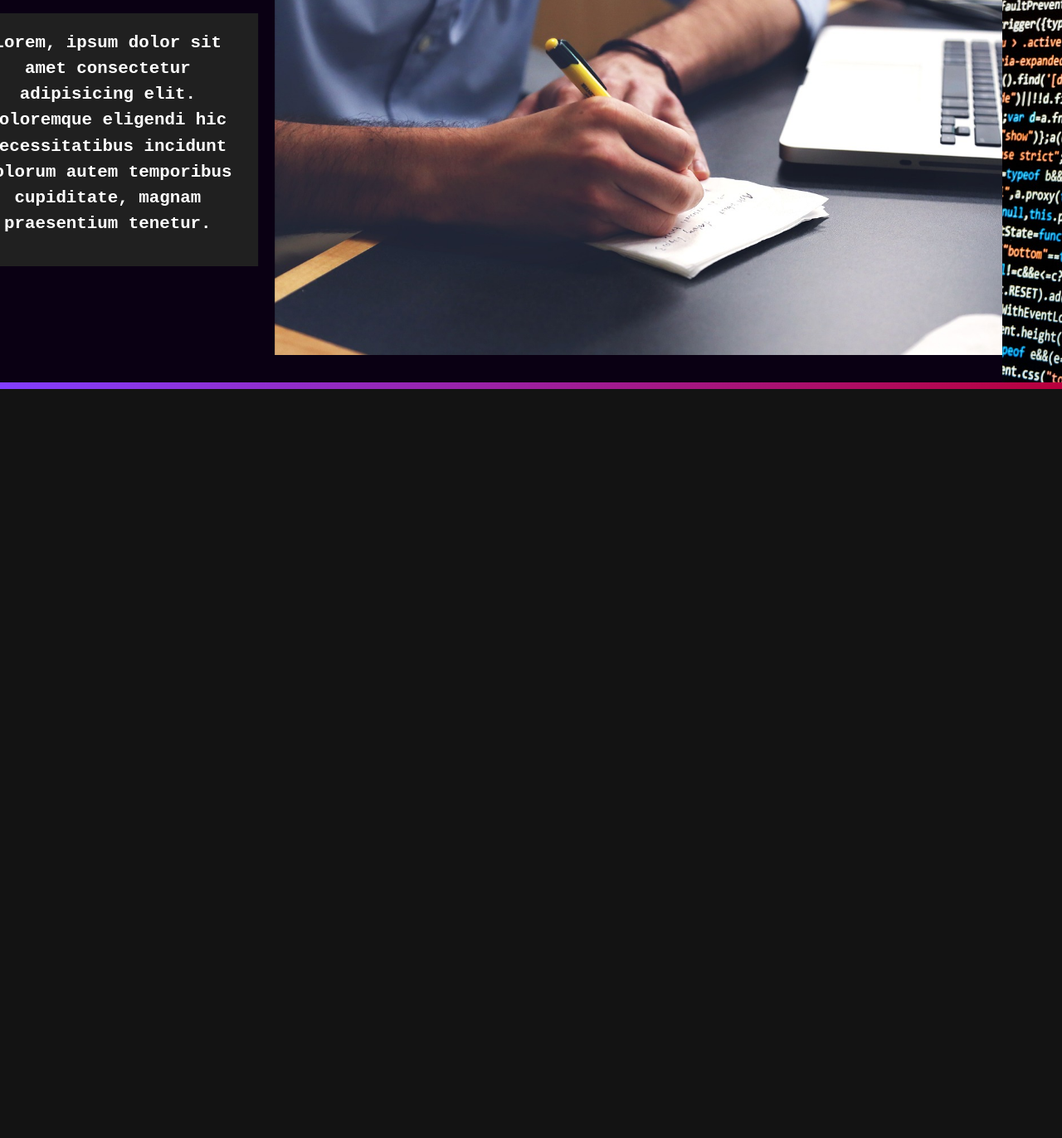
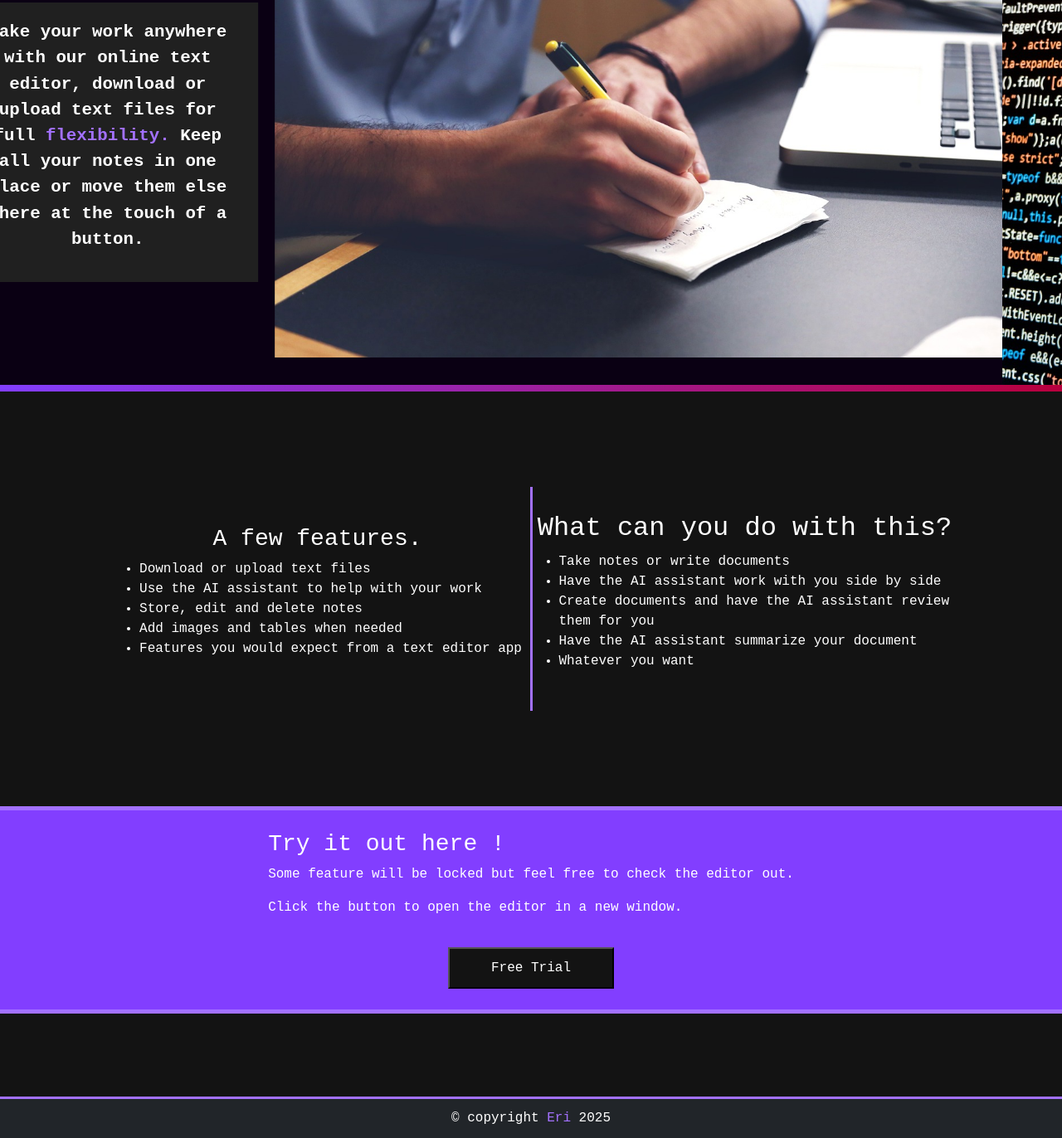
Before and after one commit to Tiny-B/notabita, a website: page index.html in a window 1280 px wide. Shown: the part 379-1751 px from the top of the page at 83% size. Before the commit the page ends 848 px from the top, so only its background shows below. Drawn offline with nearby package versions, Linux system fonts and the light colour scheme.

Commit message:
Finish landing page layout

```diff
--- a/index.html
+++ b/index.html
@@ -17,11 +17,14 @@
           <button class="navbar-toggler" type="button" data-bs-toggle="offcanvas" data-bs-target="#offcanvasDarkNavbar" aria-controls="offcanvasDarkNavbar" aria-label="Toggle navigation">
             <span class="navbar-toggler-icon"></span>
           </button>
-          <a class="navbar-brand" href="#">Notabita</a>
-
+          <a class="navbar-brand" href="#"><span>N</span>otabit<span>a</span></a>
+          <div>
+            <button class="nav-btn">SignUp</button>
+            <button class="nav-btn">Login</button>
+          </div>
           <div class="offcanvas offcanvas-start text-bg-dark" tabindex="-1" id="offcanvasDarkNavbar" aria-labelledby="offcanvasDarkNavbarLabel">
             <div class="offcanvas-header">
-              <h5 class="offcanvas-title" id="offcanvasDarkNavbarLabel">Dark offcanvas</h5>
+              <h5 class="offcanvas-title" id="offcanvasDarkNavbarLabel">Site Links</h5>
               <button type="button" class="btn-close btn-close-white" data-bs-dismiss="offcanvas" aria-label="Close"></button>
             </div>
             <div class="offcanvas-body">
@@ -69,18 +72,19 @@
     </header>
 
     <main class="flex-container">
-      <hgroup>
+      <div>
         <h1>A notes app you can rely on</h1>
-        <h3>Work smarter, not harder</h3>
-      </hgroup>
+        <div class="hor-divider"></div>
+        <h3>Work <span>smarter</span>, not harder</h3>
+      </div>
 
       <section class="banner flex-container">
-        <div id="carouselExampleSlidesOnly" class="carousel slide" data-bs-ride="carousel">
+        <div id="carouselExampleSlidesOnly" class="carousel slide" data-bs-ride="carousel" data-bs-interval="5000">
           <div class="carousel-inner">
             <div class="carousel-item active">
               <div class="flex-container banner-item">
                 <div class="banner-txt-container flex-container">
-                  <p class="banner-txt">Lorem, ipsum dolor sit amet consectetur adipisicing elit. Doloremque eligendi hic necessitatibus incidunt dolorum autem temporibus cupiditate, magnam praesentium tenetur.</p>
+                  <p class="banner-txt">Take your work anywhere with our online text editor, download or upload text files for full <span>flexibility.</span> Keep all your notes in one place or move them else where at the touch of a button.</p>
                 </div>
                 <div>
                   <img src="./resources/image/man-593333_1280.jpg" class="d-block w-100"  alt="...">
@@ -93,7 +97,7 @@
                   <img src="./resources/image/programming-1857236_1280.jpg" class="d-block w-100"  alt="...">
                 </div>
                 <div class="banner-txt-container">
-                  <p class="banner-txt">Lorem, ipsum dolor sit amet consectetur adipisicing elit. Doloremque eligendi hic necessitatibus incidunt dolorum autem temporibus cupiditate, magnam praesentium tenetur.</p>
+                  <p class="banner-txt">Work smarter with our integrated <span>AI assistant</span>, able to answer questions and talk about your text file, can't remember a statistic you wrote earlier, ask Nota, need to know a historical fact, no need to open a new tab and go else where, just ask Nota, right from the editor.</p>
                 </div>
               </div>
             </div>
@@ -101,10 +105,43 @@
           </div>
         </div>
       </section>
+
+      <section class="feature-list flex-container">
+        <div class="feature-list-item flex-container">
+          <h3>A few features.</h3>
+          <ul>
+            <li>Download or upload text files</li>
+            <li>Use the AI assistant to help with your work</li>
+            <li>Store, edit and delete notes</li>
+            <li>Add images and tables when needed</li>
+            <li>Features you would expect from a text editor app</li>
+          </ul>
+        </div>
+        <div class="vert-divider"></div>
+        <div class="feature-list-item flex-container">
+          <hgroup><h2>What can you do with this?</h2></hgroup>
+          <ul>
+            <li>Take notes or write documents</li>
+            <li>Have the AI assistant work with you side by side</li>
+            <li>Create documents and have the AI assistant review them for you</li>
+            <li>Have the AI assistant summarize your document</li>
+            <li>Whatever you want</li>
+          </ul>
+        </div>
+      </section>
+
+      <section class="try-out flex-container">
+        <hgroup>
+          <h3>Try it out here !</h3>
+          <p>Some feature will be locked but feel free to check the editor out.</p>
+          <p>Click the button to open the editor in a new window.</p>
+        </hgroup>
+        <button class="try-btn">Free Trial</button>
+      </section>
     </main>
 
-    <footer>
-
+    <footer class="flex-container">
+      <p>© copyright <span>Eri</span> 2025</p>
     </footer>
     <link href="./resources/script/index.js">
     <script src="https://cdn.jsdelivr.net/npm/bootstrap@5.3.8/dist/js/bootstrap.bundle.min.js" integrity="sha384-FKyoEForCGlyvwx9Hj09JcYn3nv7wiPVlz7YYwJrWVcXK/BmnVDxM+D2scQbITxI" crossorigin="anonymous"></script>
--- a/resources/script/index.js
+++ b/resources/script/index.js
@@ -15,3 +15,5 @@
 // theme selector
 // header and footer
 // stats display, word count etc
+
+console.info('Hi there');
--- a/resources/style/style.css
+++ b/resources/style/style.css
@@ -25,12 +25,63 @@
   object-fit: cover;
 }
 
+span {
+  color: rgb(163, 113, 255)
+}
+
+h1 {
+  font-weight: bold;
+}
+
 .flex-container {
   display: flex;
   justify-content: center;
   align-items: center;
 }
 
+.vert-divider {
+  width: 3px;
+  height: 90%;
+  background-color: rgb(163, 113, 255);
+}
+
+.hor-divider {
+  width: 90%;
+  height: 3px;
+  background-color: rgb(163, 113, 255);
+}
+
+/* navbar */
+.nav-btn {
+  background-color: var(--background-color);
+  padding: 10px;
+  width: 150px;
+}
+
+.offcanvas {
+  width: 300px !important;
+}
+
+.navbar-brand {
+  font-size: 1.6rem;
+}
+
+.nav-btn:hover {
+  color: rgb(163, 113, 255);
+  border: 1px solid  rgb(163, 113, 255);
+}
+
+.nav-link {
+  color: white !important;
+  margin-bottom: 5px;
+  border-bottom: 1px solid rgb(163, 113, 255);
+}
+
+a:hover {
+  color: rgb(163, 113, 255) !important;
+}
+
+/* banner */
 .banner {
   margin-top: 50px;
   width: 100%;
@@ -52,10 +103,60 @@
   background-color: rgb(32, 32, 32);
   font-size: 1.3rem;
   font-weight: bold;
-  margin: 20px
+  margin: 20px;
 }
 
 .banner-item {
   width: 100%;
   height: 100%;
 }
+
+/* feature list section */
+.feature-list {
+  margin-top: 100px;
+  width: 100%;
+  height: 300px;
+  justify-content: center;
+}
+
+.feature-list-item {
+  width: 40%;
+  flex-direction: column;
+}
+
+/* Try out section */
+.try-out {
+  flex-direction: column;
+  margin-top: 100px;
+  margin-bottom: 100px;
+  background-color: rgb(130, 62, 255);
+  width: 100%;
+  height: 250px;
+  border-top: 5px solid rgb(163, 113, 255);
+  border-bottom: 5px solid rgb(163, 113, 255);
+}
+
+.try-btn {
+  margin-top: 20px;
+  width: 200px;
+  height: 50px;
+  background-color: rgb(19, 19, 19);
+}
+
+.try-btn:hover {
+  color: rgb(184, 0, 61);
+  border: 5px solid rgb(184, 0, 61);
+  /* box-shadow: 5px 5px; */
+}
+
+/* footer */
+footer {
+  width: 100%;
+  height: 50px;
+  background-color: rgb(33, 37, 41);
+  border-top: 3px solid rgb(163, 113, 255)
+}
+
+footer p {
+  margin: 0;
+}
```
Also changed, not shown: package.json (added, +22 -0 lines).
